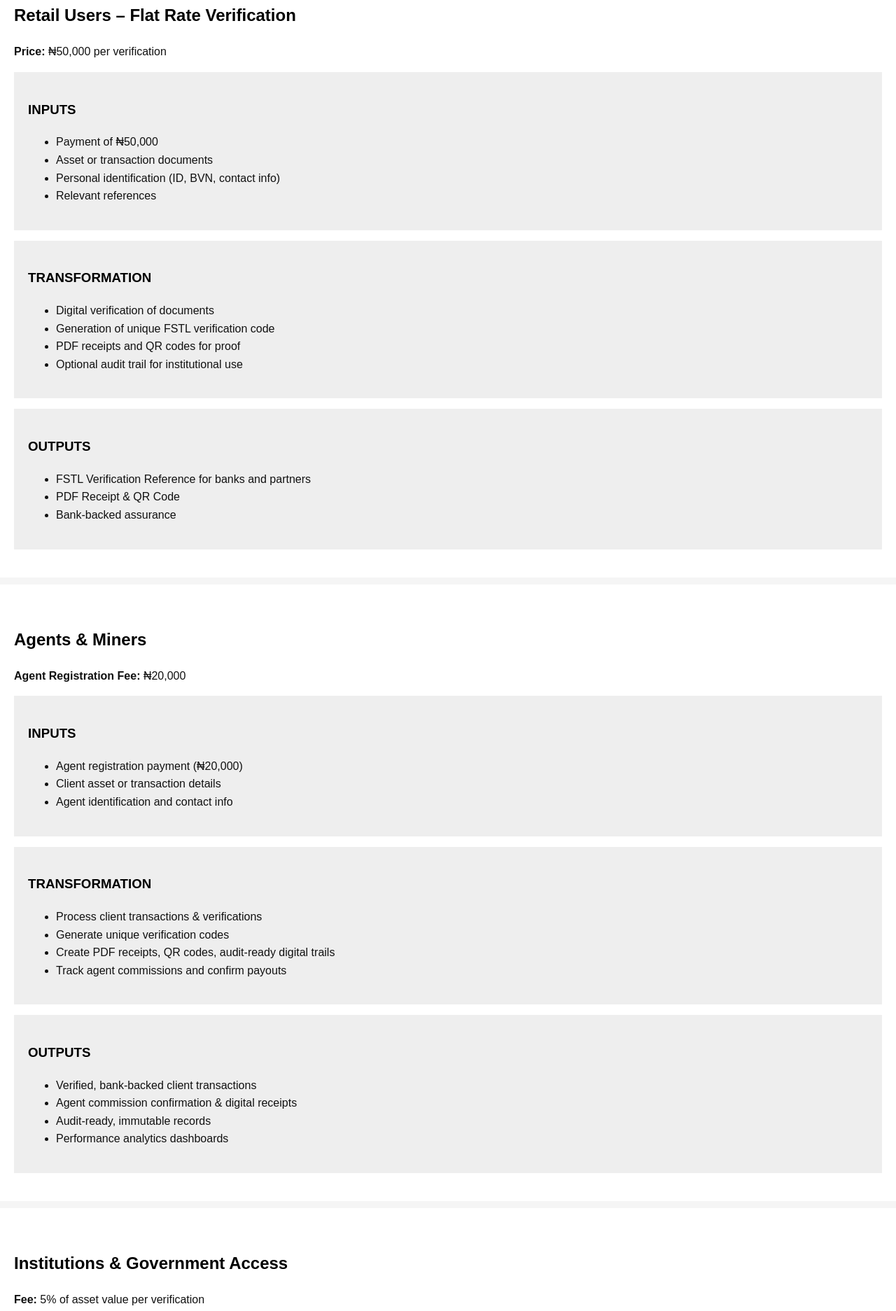
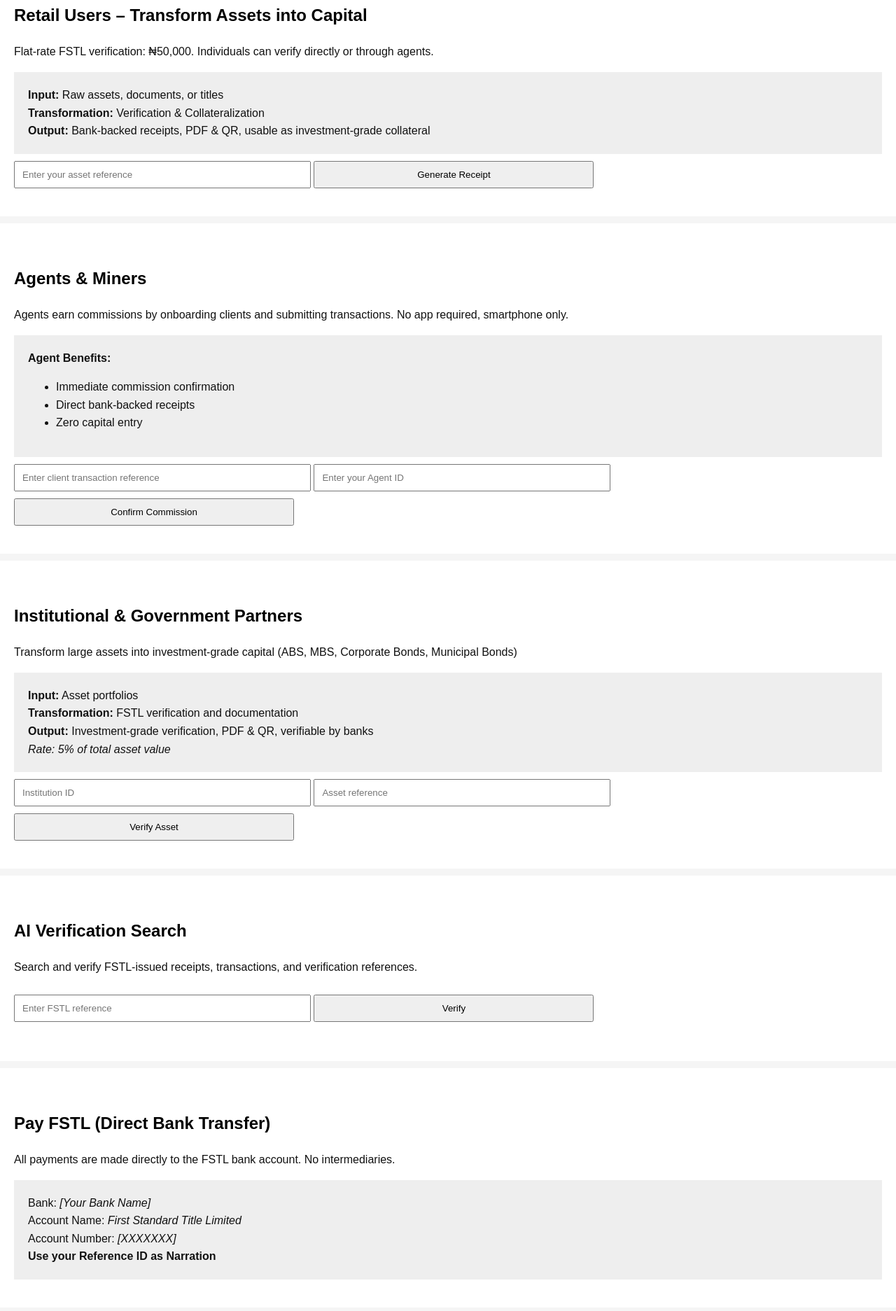
Before and after one commit to omorishaoba-alt/firststandardtitle.github.io, a plain HTML site: page index.html in a window 1280 px wide. Shown: the part 439-2312 px from the top of the page at 70% size. Drawn offline with Linux system fonts and the light colour scheme.

Commit message:
Update index.html

```diff
--- a/index.html
+++ b/index.html
@@ -4,16 +4,16 @@
   <meta charset="UTF-8">
   <title>FSTL – First Standard Title Limited</title>
   <meta name="viewport" content="width=device-width, initial-scale=1.0">
-  <meta name="description" content="FSTL – Digital Title Verification, Trust Infrastructure & Revenue Engine">
+  <meta name="description" content="FSTL – Digital Title Verification, Trust Infrastructure & Zero-Cost Revenue Engine">
   <style>
-    body { font-family: Arial, sans-serif; margin:0; background:#f5f5f5; color:#111; line-height:1.6;}
-    nav { background:#000; padding:15px; position:sticky; top:0; z-index:1000;}
-    nav a { color:#fff; margin-right:15px; text-decoration:none; font-weight:bold;}
-    section { padding:40px 20px; background:#fff; margin-bottom:10px;}
-    h1,h2,h3 { color:#000; }
+    body { font-family: Arial, sans-serif; margin:0; background:#f5f5f5; color:#111; line-height:1.6; }
+    nav { background:#000; padding:15px; position:sticky; top:0; }
+    nav a { color:#fff; margin-right:15px; text-decoration:none; font-weight:bold; }
+    section { padding:40px 20px; background:#fff; margin-bottom:10px; }
+    h1,h2 { color:#000; }
+    .cta { display:inline-block; padding:12px 20px; background:#000; color:#fff; text-decoration:none; margin-top:10px; }
     .box { background:#eee; padding:20px; margin-top:15px; }
-    .cta { display:inline-block; padding:12px 20px; background:#000; color:#fff; text-decoration:none; margin-top:10px;}
-    footer { background:#000; color:#fff; text-align:center; padding:20px; font-size:14px;}
+    footer { background:#000; color:#fff; text-align:center; padding:20px; font-size:14px; }
     input, button { padding:10px; margin-top:10px; width:100%; max-width:400px; }
   </style>
 </head>
@@ -23,7 +23,7 @@
   <a href="#home">Home</a>
   <a href="#retail">Retail</a>
   <a href="#agents">Agents</a>
-  <a href="#institutions">Institutions</a>
+  <a href="#institution">Institution</a>
   <a href="#search">AI Search</a>
   <a href="#payment">Payments</a>
 </nav>
@@ -33,139 +33,64 @@
   <p>FSTL is Nigeria’s trust infrastructure for digital title verification, transaction validation, and institutional confidence.</p>
   <div class="box">
     <strong>Operating Principle:</strong><br>
-    INPUT → TRANSFORMATION → OUTPUT<br>
+    Input → Transaction → Output<br>
     Zero Infrastructure. Immediate Revenue. Silent Scale.
   </div>
 </section>
 
 <section id="retail">
-  <h2>Retail Users – Flat Rate Verification</h2>
-  <p><strong>Price:</strong> ₦50,000 per verification</p>
-
+  <h2>Retail Users – Transform Assets into Capital</h2>
+  <p>Flat-rate FSTL verification: ₦50,000. Individuals can verify directly or through agents.</p>
   <div class="box">
-    <h3>INPUTS</h3>
-    <ul>
-      <li>Payment of ₦50,000</li>
-      <li>Asset or transaction documents</li>
-      <li>Personal identification (ID, BVN, contact info)</li>
-      <li>Relevant references</li>
-    </ul>
+    <strong>Input:</strong> Raw assets, documents, or titles<br>
+    <strong>Transformation:</strong> Verification & Collateralization<br>
+    <strong>Output:</strong> Bank-backed receipts, PDF & QR, usable as investment-grade collateral
   </div>
-
-  <div class="box">
-    <h3>TRANSFORMATION</h3>
-    <ul>
-      <li>Digital verification of documents</li>
-      <li>Generation of unique FSTL verification code</li>
-      <li>PDF receipts and QR codes for proof</li>
-      <li>Optional audit trail for institutional use</li>
-    </ul>
-  </div>
-
-  <div class="box">
-    <h3>OUTPUTS</h3>
-    <ul>
-      <li>FSTL Verification Reference for banks and partners</li>
-      <li>PDF Receipt & QR Code</li>
-      <li>Bank-backed assurance</li>
-    </ul>
-  </div>
+  <input id="retailRef" type="text" placeholder="Enter your asset reference">
+  <button onclick="generateReceipt('RETAIL', document.getElementById('retailRef').value,50000)">Generate Receipt</button>
 </section>
 
 <section id="agents">
   <h2>Agents & Miners</h2>
-  <p><strong>Agent Registration Fee:</strong> ₦20,000</p>
-
+  <p>Agents earn commissions by onboarding clients and submitting transactions. No app required, smartphone only.</p>
   <div class="box">
-    <h3>INPUTS</h3>
+    <strong>Agent Benefits:</strong>
     <ul>
-      <li>Agent registration payment (₦20,000)</li>
-      <li>Client asset or transaction details</li>
-      <li>Agent identification and contact info</li>
+      <li>Immediate commission confirmation</li>
+      <li>Direct bank-backed receipts</li>
+      <li>Zero capital entry</li>
     </ul>
   </div>
-
-  <div class="box">
-    <h3>TRANSFORMATION</h3>
-    <ul>
-      <li>Process client transactions & verifications</li>
-      <li>Generate unique verification codes</li>
-      <li>Create PDF receipts, QR codes, audit-ready digital trails</li>
-      <li>Track agent commissions and confirm payouts</li>
-    </ul>
-  </div>
-
-  <div class="box">
-    <h3>OUTPUTS</h3>
-    <ul>
-      <li>Verified, bank-backed client transactions</li>
-      <li>Agent commission confirmation & digital receipts</li>
-      <li>Audit-ready, immutable records</li>
-      <li>Performance analytics dashboards</li>
-    </ul>
-  </div>
+  <input id="agentRef" type="text" placeholder="Enter client transaction reference">
+  <input id="agentId" type="text" placeholder="Enter your Agent ID">
+  <button onclick="agentCommission(document.getElementById('agentId').value, document.getElementById('agentRef').value,5000)">Confirm Commission</button>
 </section>
 
-<section id="institutions">
-  <h2>Institutions & Government Access</h2>
-  <p><strong>Fee:</strong> 5% of asset value per verification</p>
-
+<section id="institution">
+  <h2>Institutional & Government Partners</h2>
+  <p>Transform large assets into investment-grade capital (ABS, MBS, Corporate Bonds, Municipal Bonds)</p>
   <div class="box">
-    <h3>INPUTS</h3>
-    <ul>
-      <li>Payment of 5% of asset value</li>
-      <li>Bulk asset or transaction data</li>
-      <li>Authorized institutional contacts & API credentials</li>
-      <li>Compliance/reporting requirements</li>
-    </ul>
+    <strong>Input:</strong> Asset portfolios<br>
+    <strong>Transformation:</strong> FSTL verification and documentation<br>
+    <strong>Output:</strong> Investment-grade verification, PDF & QR, verifiable by banks<br>
+    <em>Rate: 5% of total asset value</em>
   </div>
-
-  <div class="box">
-    <h3>TRANSFORMATION</h3>
-    <ul>
-      <li>Bulk verifications via cloud infrastructure</li>
-      <li>Generate unique verification codes</li>
-      <li>Create PDF receipts, QR codes, audit-ready trails</li>
-      <li>Provide API integration & analytics dashboards</li>
-      <li>Convert verified assets into investment-grade capital instruments (ABS, MBS, bonds)</li>
-    </ul>
-  </div>
-
-  <div class="box">
-    <h3>OUTPUTS</h3>
-    <ul>
-      <li>Verified, bank-backed asset proofs</li>
-      <li>PDF/QR receipts per verification</li>
-      <li>Real-time API access</li>
-      <li>Audit-ready records for compliance</li>
-      <li>Analytics & insights</li>
-      <li>Transformation into investment-grade capital</li>
-    </ul>
-  </div>
+  <input id="instId" type="text" placeholder="Institution ID">
+  <input id="instRef" type="text" placeholder="Asset reference">
+  <button onclick="institutionVerify(document.getElementById('instId').value, document.getElementById('instRef').value)">Verify Asset</button>
 </section>
 
 <section id="search">
-  <h2>FSTL AI Verification Search</h2>
-  <p>Enter your FSTL Verification Reference to confirm status and generate PDF/QR receipt.</p>
-  <div class="box">
-    <input type="text" id="verificationRef" placeholder="Enter FSTL-REF-XXXX">
-    <button onclick="verifyReference()">Verify</button>
-    <p id="searchResult"></p>
-  </div>
-  <script>
-    function verifyReference() {
-      const ref = document.getElementById('verificationRef').value;
-      if(!ref) { alert("Enter a verification reference"); return; }
-      // Placeholder: In production, call server/API for real verification
-      document.getElementById('searchResult').innerHTML =
-        "✅ Reference " + ref + " VERIFIED (PDF & QR available)";
-    }
-  </script>
+  <h2>AI Verification Search</h2>
+  <p>Search and verify FSTL-issued receipts, transactions, and verification references.</p>
+  <input id="verificationRef" type="text" placeholder="Enter FSTL reference">
+  <button onclick="verifyReference()">Verify</button>
+  <p id="searchResult"></p>
 </section>
 
 <section id="payment">
-  <h2>Pay FSTL – Direct Bank Transfer</h2>
-  <p>All payments are made directly to the FSTL bank account. No third-party processors.</p>
+  <h2>Pay FSTL (Direct Bank Transfer)</h2>
+  <p>All payments are made directly to the FSTL bank account. No intermediaries.</p>
   <div class="box">
     Bank: <em>[Your Bank Name]</em><br>
     Account Name: <em>First Standard Title Limited</em><br>
@@ -175,9 +100,47 @@
 </section>
 
 <footer>
-  © First Standard Title Limited (FSTL)<br>
-  Digital Trust • Verification • Infrastructure
+  © First Standard Title Limited (FSTL) • Digital Trust • Verification • Infrastructure
 </footer>
+
+<script>
+async function generateReceipt(type, ref, amount){
+  const res = await fetch('/api/generateReceipt',{
+    method:'POST',
+    headers:{'Content-Type':'application/json'},
+    body: JSON.stringify({type,ref,amount})
+  });
+  const data = await res.json();
+  alert(`Receipt & QR generated: ${data.pdf_url}`);
+}
+
+async function agentCommission(agentId, ref, amount){
+  const res = await fetch('/api/agentCommission',{
+    method:'POST',
+    headers:{'Content-Type':'application/json'},
+    body: JSON.stringify({agent_id:agentId, ref, amount})
+  });
+  const data = await res.json();
+  alert(`Commission confirmed: ₦${data.amount}`);
+}
+
+async function verifyReference(){
+  const ref=document.getElementById('verificationRef').value;
+  const res = await fetch(`/api/verifyReference?ref=${ref}`);
+  const data = await res.json();
+  document.getElementById('searchResult').innerText = `Verified: ${data.ref} (${data.status})`;
+}
+
+async function institutionVerify(instId, assetRef){
+  const res = await fetch('/api/institutionVerify',{
+    method:'POST',
+    headers:{'Content-Type':'application/json'},
+    body: JSON.stringify({institution_id:instId, assets:[{asset_id:assetRef,value:1000000}]})
+  });
+  const data = await res.json();
+  alert(`Institution verified: ${data.verification_codes}`);
+}
+</script>
 
 </body>
 </html>
```
